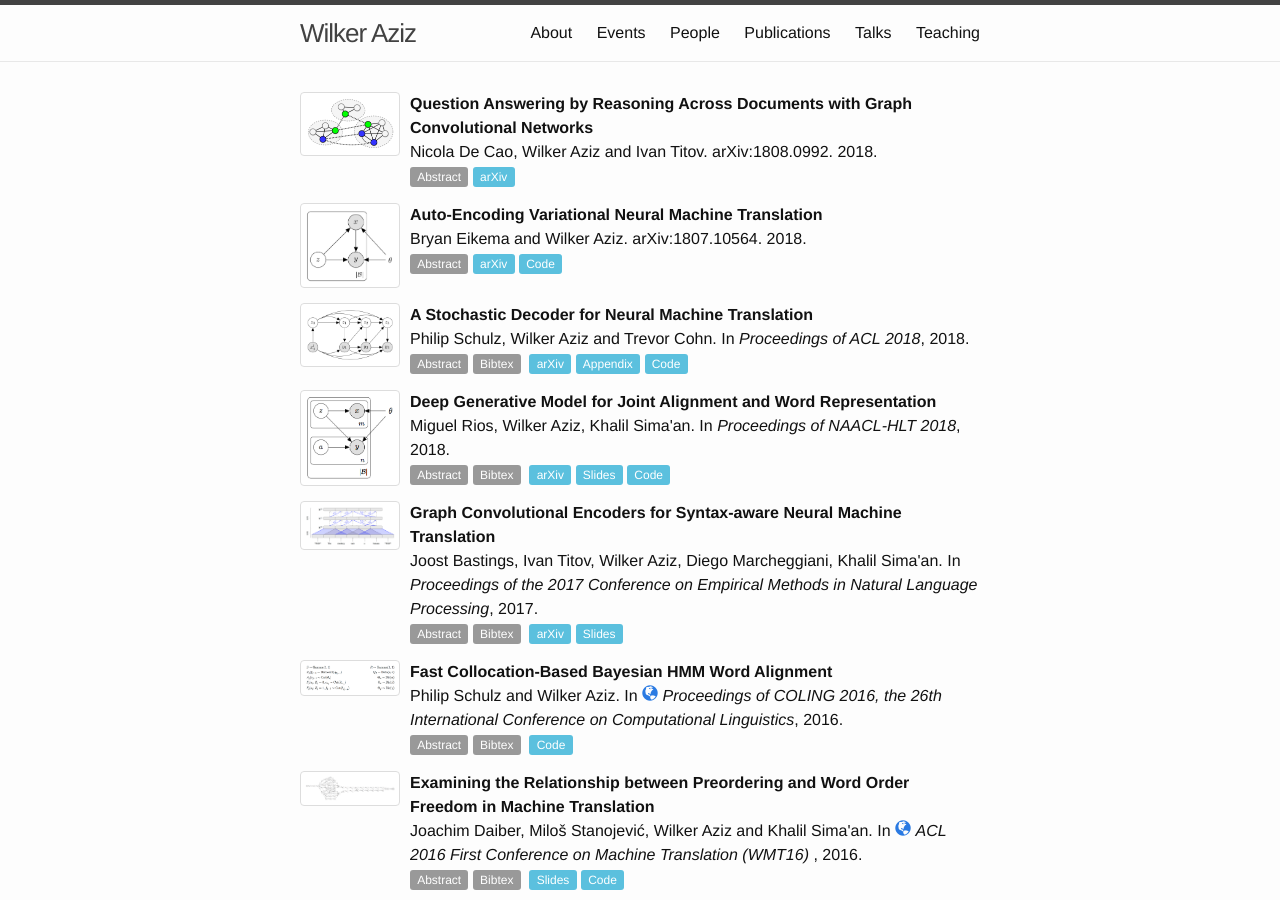
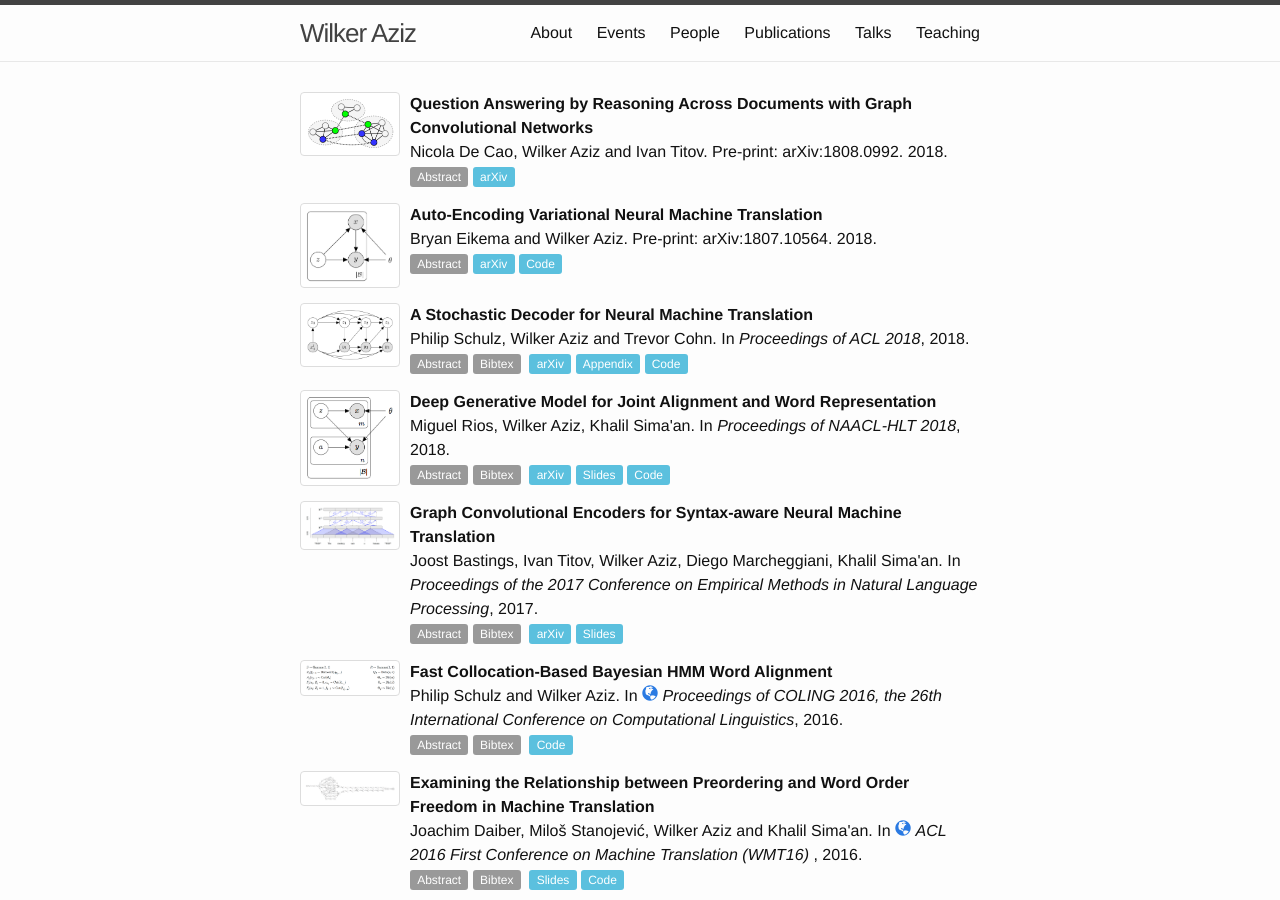
Before and after one commit to wilkeraziz/oldsite, a Jekyll site: the page built from publications.md, in a window 1280 px wide and 900 px high. Built offline with Jekyll 4.4.1, drawn with Linux system fonts in a browser that asks for light colours.

Commit message:
+EntityGCN pre-print

```diff
--- a/_includes/paper.html
+++ b/_includes/paper.html
@@ -31,7 +31,7 @@
       {% when "thesis" %}
         PhD thesis, {{ include.paper.institution }}.
       {% when "pre-print" %}
-        {{ include.paper.booktitle }}.
+        Pre-print: {{ include.paper.booktitle }}.
     {% endcase %}
     {{ include.paper.year }}.
     {% if include.paper.note %}<i>{{ include.paper.note }}</i>{% endif %}
```
